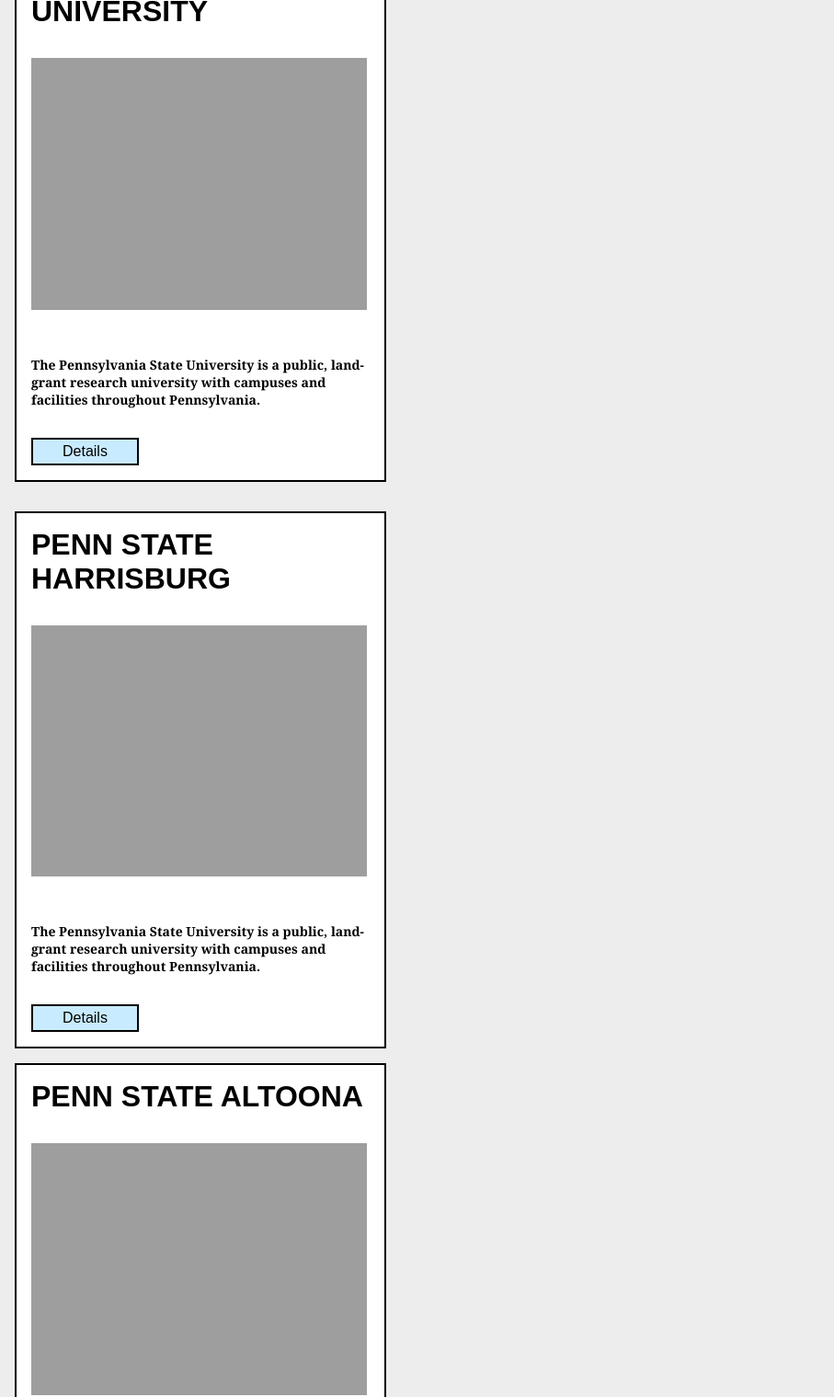
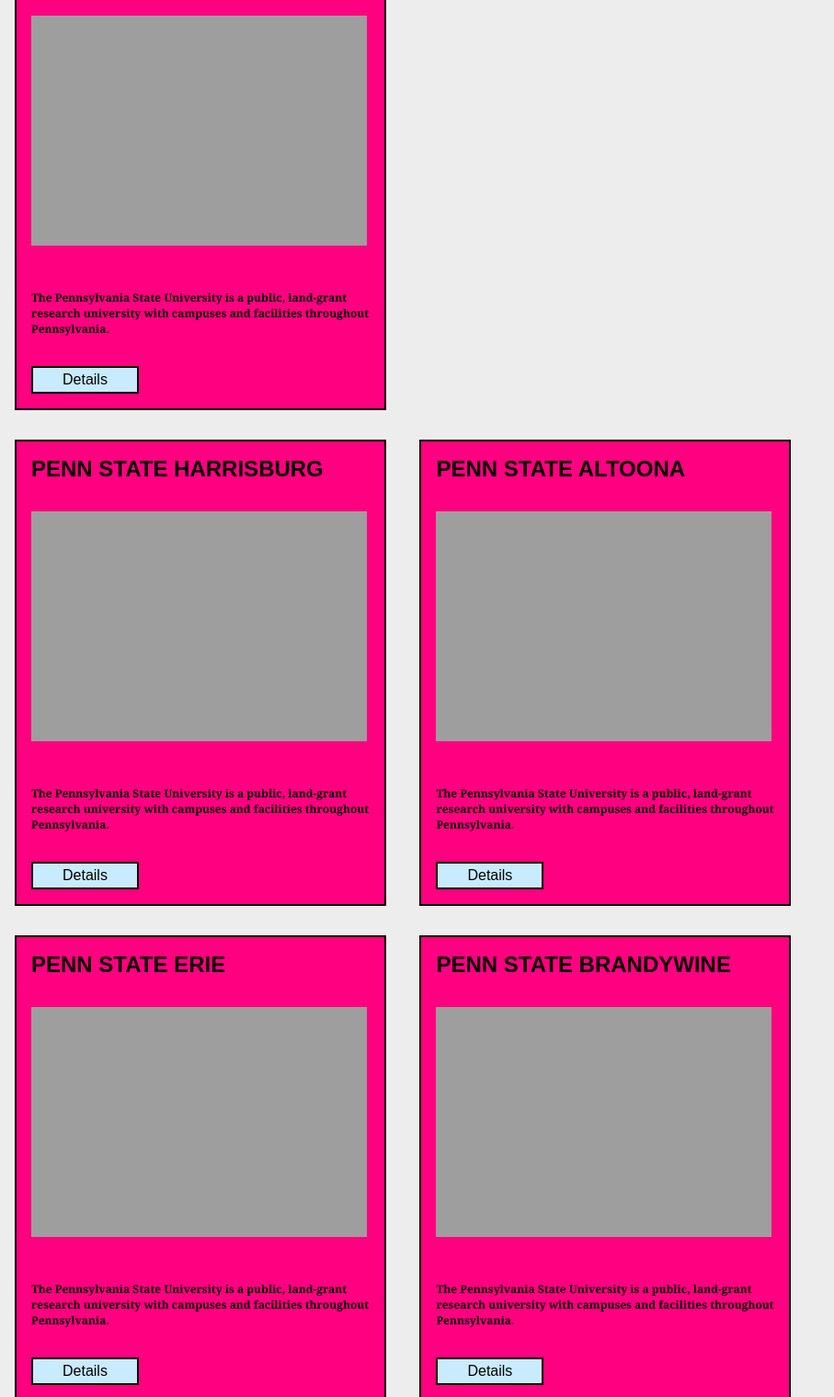
Before and after one commit to zdg5063-glitch/my-card, a website with bundled scripts: page index.html in a window 1280 px wide. Shown: the part 517-2036 px from the top of the page at 92% size, without its empty margins (0-907 px from the left). Built offline with nearby package versions, Linux system fonts and the light colour scheme.

Commit message:
week5 pt.1

```diff
--- a/index.html
+++ b/index.html
@@ -42,6 +42,7 @@
     }
 
   </style>
+
 </head>
 
 <body>
@@ -52,43 +53,82 @@
   <polaris-chip title="Sports are the only thing that matter"></polaris-chip>
   <polaris-chip title="Grants and donations"></polaris-chip>
 
+
+
+
+
+
+
+
+
+
   <h1 style="padding: 32px;">my cards....</h1>
 
   <div id="cardlist" class="card-container">
+
 <my-card
     title="PENN STATE UNIVERSITY"
-      image="https://www.pennlive.com/resizer/v2/ZZ4EKXLGXJB25APZDKSJYTYK6Q.jpeg?auth=db4eeb0f6975c5e1364db30de414c1a0ea7f503dc643ef2351e2092b34b906c4&width=1280&quality=90" Alt="Old Main"
+    image="https://www.pennlive.com/resizer/v2/ZZ4EKXLGXJB25APZDKSJYTYK6Q.jpeg?auth=db4eeb0f6975c5e1364db30de414c1a0ea7f503dc643ef2351e2092b34b906c4&width=1280&quality=90"
     link="https://hax.psu.edu/"
-      description="The Pennsylvania State University is a public, land-grant research university with campuses and facilities throughout Pennsylvania.">
+    alt="Old Main"
+    fancy>
+    <p slot="description">
+    The Pennsylvania State University is a public, land-grant research university with campuses and facilities throughout Pennsylvania.
+    </p>
 </my-card>
+
   </div>
     <my-card
       title="PENN STATE HARRISBURG"
       image="https://harrisburg.psu.edu/sites/harrisburg/files/styles/left_feature_area/public/visitus_planyourvisit_0.jpg?itok=BHRIpLDT" Alt="Penn State Harrisburg"
       link="https://hax.psu.edu/"
-      description="The Pennsylvania State University is a public, land-grant research university with campuses and facilities throughout Pennsylvania.">
+      alt="Penn State Harrisburg Campus"
+      fancy>
+      <p slot="description">
+      The Pennsylvania State University is a public, land-grant research university with campuses and facilities throughout Pennsylvania.
+      </p>
 </my-card>
+
 <my-card
       title="PENN STATE ALTOONA"
       image="https://altoona.psu.edu/sites/altoona/files/styles/left_feature_area/public/pennstate-ataglance_2.jpg?itok=lKRyP7ID" Alt="Penn State Altoona"
       link="https://hax.psu.edu/"
-      description="The Pennsylvania State University is a public, land-grant research university with campuses and facilities throughout Pennsylvania.">
+      alt="Penn State Altoona Campus"
+      fancy>
+      <p slot="description">
+      The Pennsylvania State University is a public, land-grant research university with campuses and facilities throughout Pennsylvania.
+      </p>
 </my-card>
+
 <my-card
       title="PENN STATE ERIE"
       image="https://behrend.psu.edu/sites/default/files/campus/150606A%2520117%2520smaller_6.jpg" Alt="Penn State Erie"
       link="https://hax.psu.edu/"
-      description="The Pennsylvania State University is a public, land-grant research university with campuses and facilities throughout Pennsylvania.">
+      alt="Penn State Erie Campus"
+      fancy>
+      <p slot="description">
+      The Pennsylvania State University is a public, land-grant research university with campuses and facilities throughout Pennsylvania.
+      </p>
 </my-card>
+
 <my-card
       title="PENN STATE BRANDYWINE"
       image="https://images.ctfassets.net/ni9rh5nu0d99/ivxOUHQRz9LcNKRFZ2w5m/40c43534870bcbabe967c97e942bd43e/brandywine-housing.jpg?fm=webp&w=3840&q=75" Alt="Penn State Brandywine"
       link="https://hax.psu.edu/"
-      description="The Pennsylvania State University is a public, land-grant research university with campuses and facilities throughout Pennsylvania.">
+      alt="Penn State Brandywine Campus"
+      fancy>
+      <p slot="description">
+      The Pennsylvania State University is a public, land-grant research university with campuses and facilities throughout Pennsylvania.
+      </p>
 </my-card>
 
+<style>
+  my-card[fancy] {
+    --my-card-fancy-bg: #ff0080;
+  }
+</style>
 
-  <!-- Scripts -->
+
   <script type="module" src="./src/polaris-chip.js"></script>
   <script type="module" src="./src/my-card.js"></script>
   <script type="module" src="./script.js"></script>
--- a/src/my-card.js
+++ b/src/my-card.js
@@ -1,9 +1,3 @@
-/**
- * Now it's your turn. Here's what we need to try and do:
- * 1. Get you HTML from your card working in here
- * 2. Get your CSS rescoped as needed to work here
- */
-
 import { LitElement, html, css } from 'lit';
 
 export class MyCard extends LitElement {
@@ -11,39 +5,46 @@
     return 'my-card';
   }
 
-  constructor() {
-    super();
-    this.title = "Default Title";
-    this.image = "";
-    this.link = "#";
-    this.description = "";
-  }
-
   static get properties() {
     return {
       title: { type: String },
       image: { type: String },
       link: { type: String },
-      description: { type: String }
+      description: { type: String },
+      fancy: { type: Boolean, reflect: true }
     };
+  }
+
+  constructor() {
+    super();
+    this.title = "Default Title";
+    this.image = "#";
+    this.link = "#";
+    this.description = "#";
+    this.fancy = "false";
   }
 
   static get styles() {
     return css`
       :host {
-        display: block;
+        display: inline-block;
         max-width: 400px;
         border: 2px solid black;
         background-color: white;
       }
 
+      :host([fancy]) {
+      background-color: var(--my-card-fancy-bg, #6aff00);
+    }
+
       .card-image {
         width: 365px;
+        height: 250px;
         padding: 16px;
       }
 
       .card-title {
-        font-size: 32px;
+        font-size: 24px;
         margin: 16px;
         color: black;
       }
@@ -54,7 +55,7 @@
 
       .card-description {
         font-family: Georgia, serif;
-        font-size: 14px;
+        font-size: 12px;
         margin-bottom: 32px;
         font-weight: bold;
       }
@@ -67,10 +68,6 @@
         padding: 4px 32px;
         text-decoration: none;
       }
-
-      :host(.fancy) {
-        background-color: #8cff39;
-      }
     `;
   }
 
@@ -80,8 +77,10 @@
         <h1 class="card-title">${this.title}</h1>
         <img class="card-image" src="${this.image}" alt="${this.title}" />
         <div class="card-text">
-          <p class="card-description">${this.description}</p>
-          <a class="button-link" href="${this.link}" target="_blank">Details</a>
+        <p class="card-description">
+        <slot name ="description">${this.description}</slot>
+      </p>
+        <a class="button-link" href="${this.link}" target="_blank">Details</a>
         </div>
       </div>
     `;
```
Lines whose indentation alone changed are shown as unchanged.
